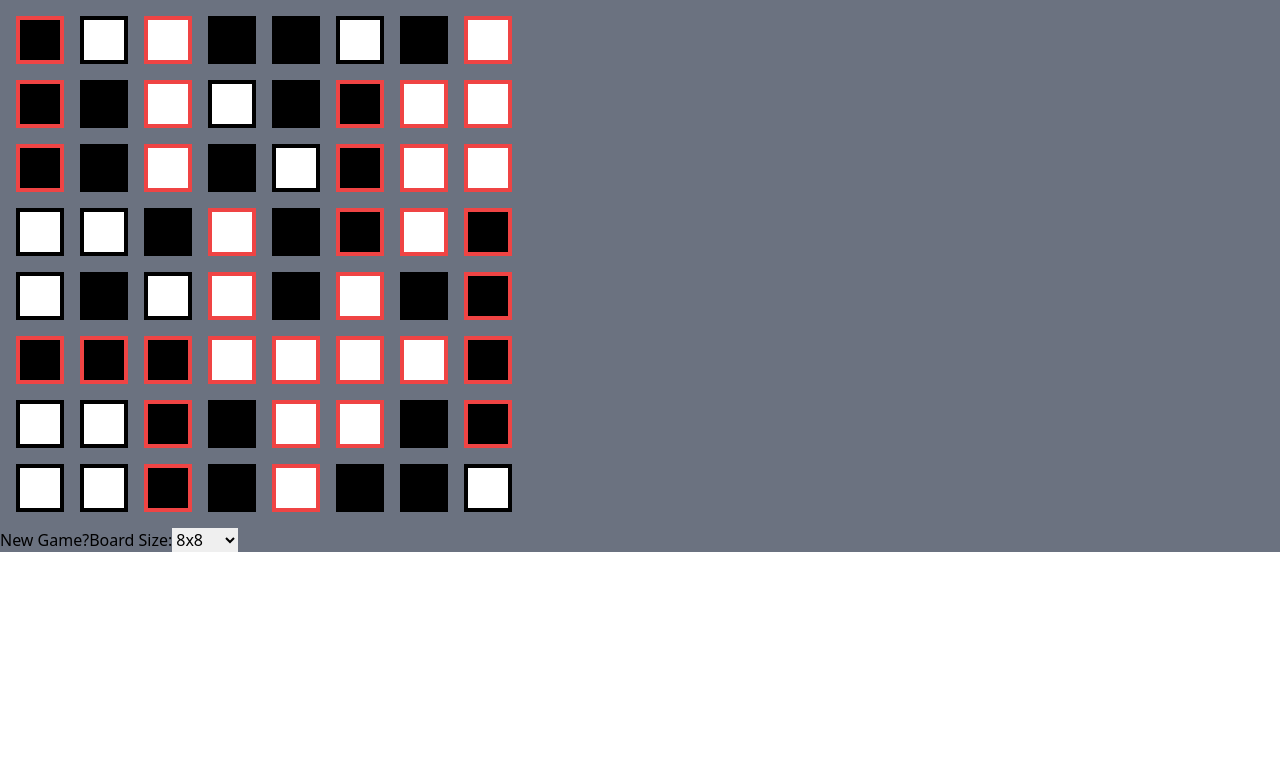
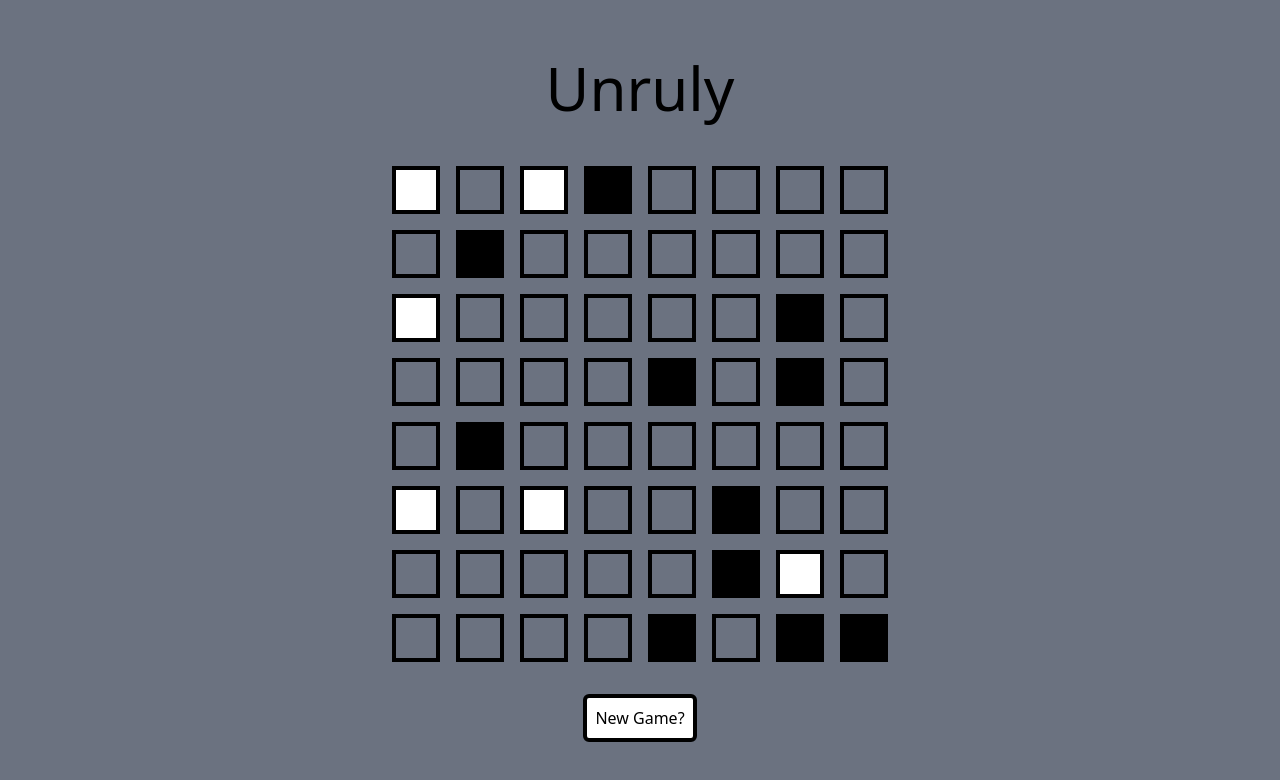
Before and after one commit to alank101/puzzle-games, a React (Create React App) app: page /Unruly in a window 1280 px wide. Shown: the top 780 px of the page. Built offline with nearby package versions, Linux system fonts and the light colour scheme.

Commit message:
added pregenerated boards and some styling

```diff
--- a/src/components/Unruly.jsx
+++ b/src/components/Unruly.jsx
@@ -1,20 +1,13 @@
 import React from "react";
-import { useState, useEffect } from "react";
-import { getCellClasses, generateSolvedBoard } from './UnrulyFunctions'
+import { useState } from "react";
+import { getCellClasses } from './UnrulyFunctions'
+import { eight, generateBoard } from './UnrulyBoards'
 
 export default function Unruly() {
-    // const [colors, setColors] = useState(gameBoard)
+    const [selectedBoardSize, setSelectedBoardSize] = useState(eight)
     const [currentBoardArray, setCurrentBoardArray] = useState(() => {
-        return generateSolvedBoard(8)
+        return generateBoard(selectedBoardSize)
     });
-    const [selectedBoardSize, setSelectedBoardSize] = useState(8)
-
-
-    useEffect(() => {
-        newGame(selectedBoardSize);
-    }, [selectedBoardSize]);
-
-
 
     function handleColorChange(rowIndex, colIndex) {
         const newColors = [...currentBoardArray]
@@ -32,17 +25,19 @@ export default function Unruly() {
         setCurrentBoardArray(newColors)
     }
 
-    function handleBoardSizeChange(event) {
-        const newBoardSize = parseInt(event.target.value, 10);
-        setSelectedBoardSize(newBoardSize)
-    }
+    // function handleBoardSizeChange(event) {
+    //     const newBoardSize = parseInt(event.target.value, 10);
+    //     setSelectedBoardSize(newBoardSize)
+    // }
 
     function newGame() {
-        const newBoard = generateSolvedBoard(selectedBoardSize)
+        const newBoard = generateBoard(selectedBoardSize)
         setCurrentBoardArray(newBoard);
     }
 
     return (
+        <div className="flex flex-col items-center justify-center h-screen">
+            <h1 className="text-center text-6xl mb-8">Unruly</h1>
             <div>
                 <div className="p-2">
                     {currentBoardArray.map((row, rowIndex) => (
@@ -50,7 +45,7 @@ export default function Unruly() {
                             {row.map((value, colIndex) => (
                                 <div
                                     key={colIndex}
-                                onClick={() => handleColorChange(rowIndex, colIndex)}
+                                    onClick={() => handleColorChange(rowIndex, colIndex)} // Changed the function name
                                     className={`w-12 h-12 ${getCellClasses(
                                         value,
                                         rowIndex,
@@ -64,8 +59,10 @@ export default function Unruly() {
                         </div>
                     ))}
                 </div>
-            <button onClick={newGame}>New Game?</button>
-            <label>Board Size:</label>
+                <div className="text-center">
+                    <button onClick={newGame} className="mt-4 border-black border-4 p-2 rounded-md bg-white">New Game?</button>
+                </div>
+                {/* <label>Board Size:</label>
             <select
                 id="boardSize"
                 value={selectedBoardSize}
@@ -75,7 +72,9 @@ export default function Unruly() {
                 <option value="10">10x10</option>
                 <option value="12">12x12</option>
                 <option value="14">14x14</option>
-            </select>
+            </select> */}
+            </div>
         </div>
     );
+
 }
--- /dev/null
+++ b/src/components/UnrulyBoards.jsx
@@ -0,0 +1,112 @@
+//Pregenerated 8x8 boards
+
+const eight = [
+    [
+        [0, 1, 0, 0, 0, 0, 0, 0],
+        [2, 0, 0, 0, 0, 0, 2, 2],
+        [0, 0, 0, 1, 0, 0, 0, 2],
+        [0, 2, 2, 0, 0, 0, 0, 0],
+        [1, 0, 0, 0, 0, 0, 0, 0],
+        [0, 0, 0, 0, 0, 0, 0, 0],
+        [0, 0, 0, 0, 0, 2, 0, 0],
+        [0, 0, 2, 2, 0, 2, 0, 2]
+    ],
+    [
+        [0, 0, 0, 0, 0, 0, 2, 0],
+        [0, 1, 0, 0, 0, 0, 2, 1],
+        [0, 1, 0, 0, 0, 0, 0, 1],
+        [0, 0, 0, 0, 1, 0, 2, 0],
+        [0, 0, 0, 0, 0, 0, 0, 0],
+        [0, 0, 0, 2, 2, 0, 0, 0],
+        [0, 1, 0, 0, 0, 0, 1, 0],
+        [1, 0, 1, 0, 0, 1, 0, 0]
+    ],
+    [
+        [1, 0, 1, 0, 2, 0, 0, 0],
+        [0, 0, 0, 0, 0, 0, 2, 0],
+        [0, 0, 1, 1, 0, 0, 2, 0],
+        [0, 0, 0, 0, 0, 1, 0, 0],
+        [0, 1, 1, 0, 0, 0, 2, 0],
+        [0, 0, 0, 0, 0, 1, 0, 0],
+        [0, 2, 0, 1, 0, 0, 2, 0],
+        [0, 0, 0, 2, 0, 0, 0, 0]
+    ],
+    [
+        [0, 0, 0, 0, 0, 1, 0, 0],
+        [1, 1, 0, 0, 1, 0, 1, 0],
+        [0, 0, 0, 2, 0, 0, 0, 2],
+        [0, 0, 0, 0, 0, 0, 0, 0],
+        [0, 0, 2, 0, 0, 0, 2, 0],
+        [0, 1, 0, 0, 2, 1, 0, 0],
+        [2, 0, 0, 2, 0, 0, 0, 0],
+        [2, 0, 2, 0, 0, 0, 0, 1]
+    ],
+    [
+        [2, 1, 0, 0, 0, 2, 0, 0],
+        [0, 0, 1, 1, 0, 2, 0, 0],
+        [0, 1, 0, 0, 0, 0, 0, 0],
+        [0, 0, 0, 0, 0, 0, 0, 0],
+        [1, 0, 2, 0, 0, 1, 1, 0],
+        [0, 2, 0, 0, 1, 0, 0, 1],
+        [0, 0, 1, 0, 0, 0, 0, 1],
+        [2, 0, 0, 0, 0, 0, 0, 0]
+    ],
+    [
+        [0, 0, 1, 0, 1, 0, 1, 0],
+        [1, 0, 0, 2, 0, 0, 2, 0],
+        [2, 2, 0, 0, 0, 0, 0, 0],
+        [0, 1, 0, 0, 0, 1, 0, 0],
+        [2, 0, 0, 0, 1, 0, 0, 2],
+        [0, 0, 0, 0, 0, 0, 1, 0],
+        [0, 1, 0, 0, 0, 0, 0, 2],
+        [0, 0, 0, 2, 1, 0, 1, 0]
+    ],
+    [
+        [0, 0, 0, 0, 0, 1, 2, 0],
+        [2, 0, 0, 0, 2, 0, 0, 1],
+        [0, 1, 1, 0, 0, 0, 2, 0],
+        [0, 0, 0, 0, 0, 2, 0, 0],
+        [0, 0, 2, 0, 0, 0, 0, 0],
+        [0, 2, 2, 0, 0, 0, 0, 2],
+        [0, 0, 0, 0, 2, 2, 0, 0],
+        [2, 0, 0, 0, 0, 0, 0, 0]
+    ],
+    [
+        [2, 0, 2, 1, 0, 0, 0, 0],
+        [0, 1, 0, 0, 0, 0, 0, 0],
+        [2, 0, 0, 0, 0, 0, 1, 0],
+        [0, 0, 0, 0, 1, 0, 1, 0],
+        [0, 1, 0, 0, 0, 0, 0, 0],
+        [2, 0, 2, 0, 0, 1, 0, 0],
+        [0, 0, 0, 0, 0, 1, 2, 0],
+        [0, 0, 0, 0, 1, 0, 1, 1]
+    ],
+    [
+        [0, 2, 0, 0, 0, 0, 0, 0],
+        [0, 0, 1, 0, 0, 1, 1, 0],
+        [0, 0, 1, 0, 1, 0, 0, 0],
+        [0, 2, 0, 0, 0, 0, 0, 2],
+        [0, 0, 0, 0, 0, 2, 0, 0],
+        [1, 1, 0, 0, 2, 0, 0, 0],
+        [0, 0, 0, 1, 0, 0, 0, 0],
+        [0, 2, 0, 0, 2, 0, 2, 0]
+    ],
+    [
+        [2, 0, 0, 1, 1, 0, 0, 1],
+        [0, 0, 0, 1, 0, 0, 0, 0],
+        [0, 2, 0, 0, 1, 0, 0, 0],
+        [1, 0, 1, 0, 0, 0, 0, 2],
+        [0, 0, 0, 0, 0, 0, 0, 2],
+        [0, 0, 2, 0, 0, 2, 2, 0],
+        [0, 0, 0, 0, 0, 0, 1, 0],
+        [0, 1, 0, 0, 0, 2, 0, 0]
+    ]
+]
+
+//will add 10x10, 12x12, 14x14 boards
+function generateBoard(boardArrays) {
+    const randomIndex = Math.floor(Math.random() * boardArrays.length)
+    return boardArrays[randomIndex]
+}
+
+export { eight, generateBoard }
--- a/src/components/UnrulyFunctions.jsx
+++ b/src/components/UnrulyFunctions.jsx
@@ -50,7 +50,7 @@ export function getRandomNumber() {
 
 
 
-export function getColumn(array, colIndex) {
+function getColumn(array, colIndex) {
     return array.map((row) => row[colIndex]);
 }
 
@@ -125,94 +125,3 @@ const countColors = (row) => {
     });
     return rowCounts;
 };
-
-// Function to shuffle an array randomly
-function shuffleArray(arr) {
-    for (let i = arr.length - 1; i > 0; i--) {
-      const j = Math.floor(Math.random() * (i + 1));
-      [arr[i], arr[j]] = [arr[j], arr[i]];
-    }
-  }
-
-// Function to generate a solved board with the specified size
-export function generateSolvedBoard(size) {
-    const board = [];
-    for (let i = 0; i < size; i++) {
-      board.push(new Array(size).fill(0));
-    }
-
-    // Helper function to check if the row has equal black and white squares
-    function isRowBalanced(row) {
-      let blackCount = 0;
-      let whiteCount = 0;
-      for (let i = 0; i < size; i++) {
-        if (board[row][i] === 1) {
-          blackCount++;
-        } else if (board[row][i] === 2) {
-          whiteCount++;
-        }
-      }
-      return blackCount === whiteCount;
-    }
-
-    // Helper function to fill the row with equal black and white squares
-    function fillRow(row) {
-      const colors = new Array(size).fill(0).map((_, i) => i % 2 + 1);
-      shuffleArray(colors);
-
-      for (let col = 0; col < size; col++) {
-        board[row][col] = colors[col];
-      }
-    }
-
-    // Step 1: Fill each row with equal black and white squares
-    for (let row = 0; row < size; row++) {
-      fillRow(row);
-      while (!isRowBalanced(row)) {
-        fillRow(row);
-      }
-    }
-
-    // Step 2: Shuffle the rows until columns are balanced
-    function shuffleRows() {
-      for (let row = 0; row < size; row++) {
-        fillRow(row);
-        while (!isRowBalanced(row)) {
-          fillRow(row);
-        }
-      }
-    }
-
-    while (true) {
-      // Copy the board and shuffle rows
-      const tempBoard = board.map((row) => [...row]);
-      shuffleRows();
-
-      // Check if columns are balanced for the shuffled rows
-      let isBalanced = true;
-      for (let col = 0; col < size; col++) {
-        const column = getColumn(tempBoard, col);
-        const counts = countColors(column);
-        let blackCount = counts[1] || 0;
-        let whiteCount = counts[2] || 0;
-        const halfCount = Math.floor(size / 2);
-
-        if (blackCount !== halfCount || whiteCount !== halfCount) {
-          isBalanced = false;
-          break;
-        }
-      }
-
-      if (isBalanced) {
-        // If the columns are balanced for the shuffled rows, update the original board
-        for (let row = 0; row < size; row++) {
-          for (let col = 0; col < size; col++) {
-            board[row][col] = tempBoard[row][col];
-          }
-        }
-        break;
-      }
-    }
-
-    return board;
-  }
```
Lines whose indentation alone changed are shown as unchanged.
